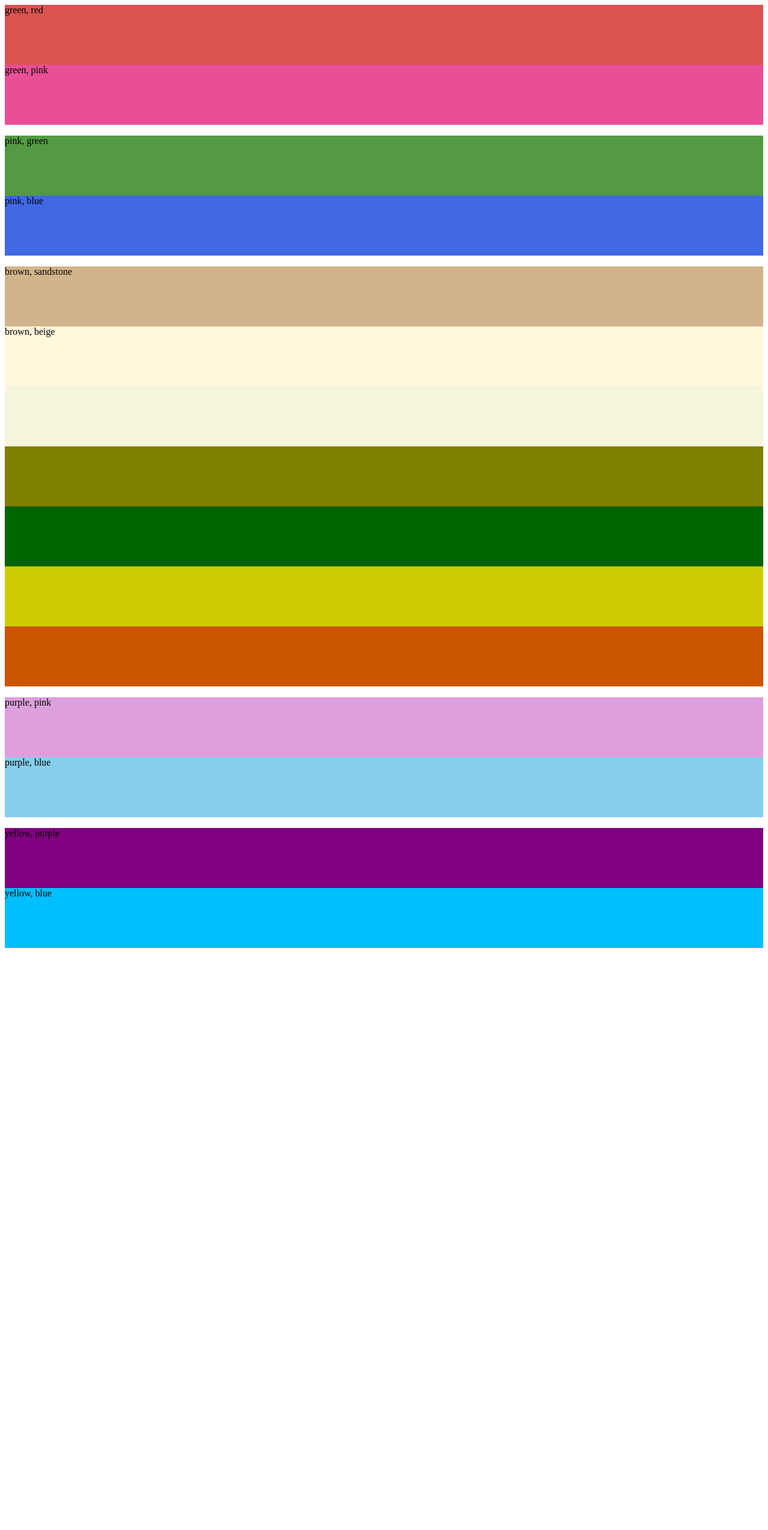
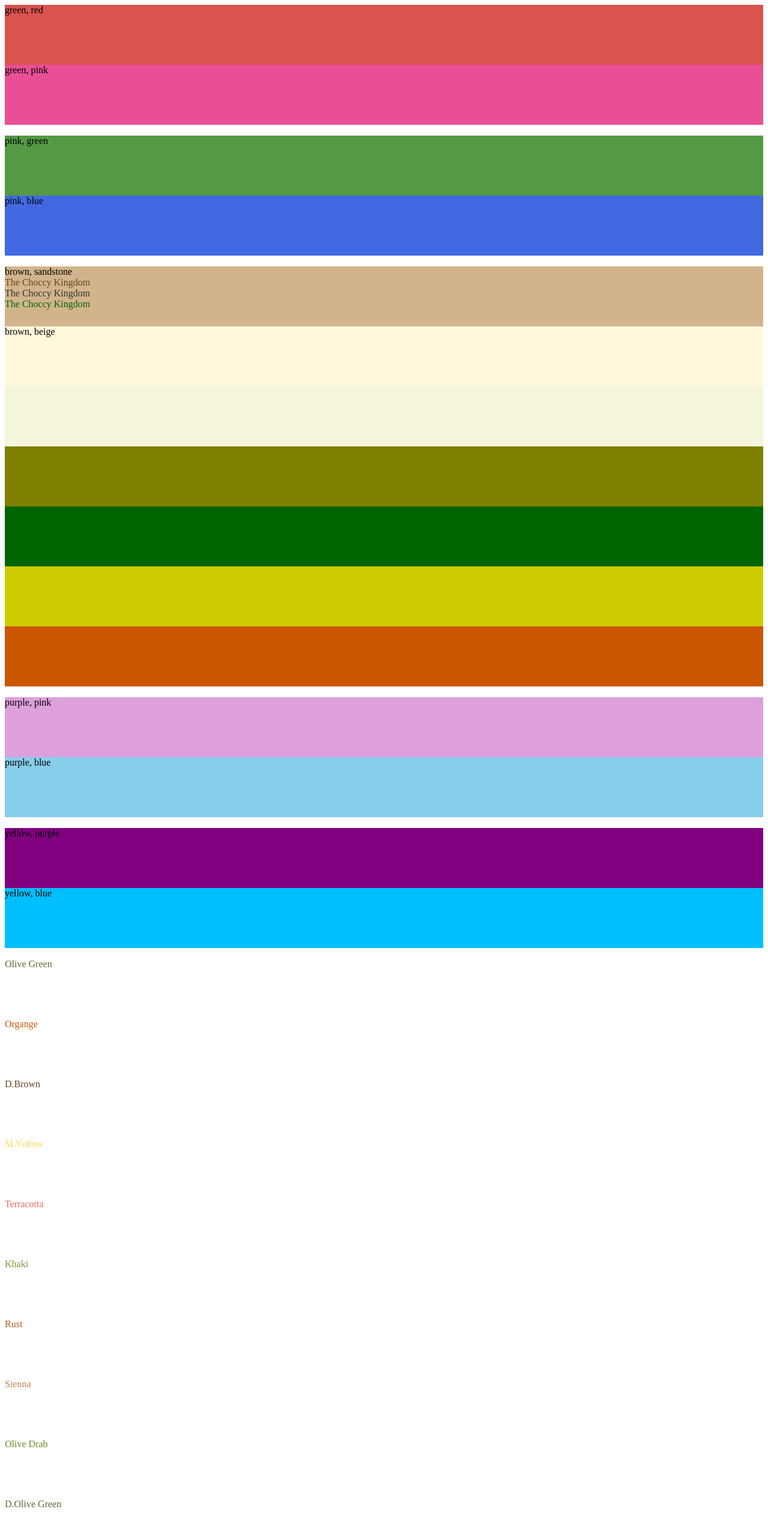
Before and after one commit to Burrito-Princess/choccy.nl_outdated, a website: page public/colourtry.html in a window 1280 px wide. Shown: the whole page at 60% size. Before the commit the page ends 1588 px from the top, so only its background shows below. Drawn offline with Linux system fonts and the light colour scheme.

Commit message:
colours and fonts

```diff
--- a/public/colourtry.html
+++ b/public/colourtry.html
@@ -14,7 +14,11 @@
     <div class="banner" id="c2_0">pink, green</div>
     <div class="banner" id="c2_1">pink, blue</div>
     <br>
-    <div class="banner" id="c3_0">brown, sandstone</div>
+    <div class="banner" id="c3_0">brown, sandstone
+        <div id="ct_3_0">The Choccy Kingdom</div>
+        <div id="ct_3_1">The Choccy Kingdom</div>
+        <div id="ct_3_2">The Choccy Kingdom</div>
+    </div>
     <div class="banner" id="c3_1">brown, beige</div>
     <div class="banner" id="c3_2"></div>
     <div class="banner" id="c3_3"></div>
@@ -27,6 +31,21 @@
     <br>
     <div class="banner" id="c5_0">yellow, purple</div>
     <div class="banner" id="c5_1">yellow, blue</div>
+    <br>
+    <div class="banner" id="t_1_0">Olive Green</div>
+    <div class="banner" id="t_1_1">Organge</div>
+    <div class="banner" id="t_1_2">D.Brown</div>
+    <div class="banner" id="t_1_3">M.Yellow</div>
+    <div class="banner" id="t_1_4">Terracotta</div>
+    <div class="banner" id="t_1_5">Khaki</div>
+    <div class="banner" id="t_1_6">Rust</div>
+    <div class="banner" id="t_1_7">Sienna</div>
+    <div class="banner" id="t_1_8">Olive Drab</div>
+    <div class="banner" id="t_1_9">D.Olive Green</div>
+
+
+
+
 </body>
 <style>
         .banner{
@@ -83,5 +102,55 @@
         #c5_1{
             background-color: #00BFFF;
         }
+/* text */
+        #t_1_0{
+            color: #556B2F;
+        }
+        #t_1_1{
+            color: #CC5500;
+            /* already used, not it here */
+        }
+        #t_1_2{
+            color: #654321;
+        }
+        #t_1_3{
+            color: #FFDB58;
+            /* way too light */
+        }
+        #t_1_4{
+            color: #E2725B;
+            /* too orange */
+        }
+        #t_1_5{
+            color: #948B3D;
+            /* alright */
+        }
+        #t_1_6{
+            color:  #AF5B1A;
+            /* I do like that, thats good */
+        }
+        #t_1_7{
+            color: #C97E50;
+            /* better */
+        }
+        #t_1_8{
+            color: #6B8E23;
+        }
+        #t_1_9{
+            color: #556B2F;
+        }
+/* head text */
+        #ct_3_0{
+            color: #654321;
+            /* this one is cool */
+        }
+        #ct_3_1{
+            color: #333333;
+            /* no */
+        }
+        #ct_3_2{
+            color: #006400;
+            /* nice green, not sure if it works */
+        }
 </style>
 </html>
```
Also changed, not shown: public/assets/css/style.css (+28 -4 lines), public/discord.html (+21 -9 lines), public/index.html (+3 -3 lines).
